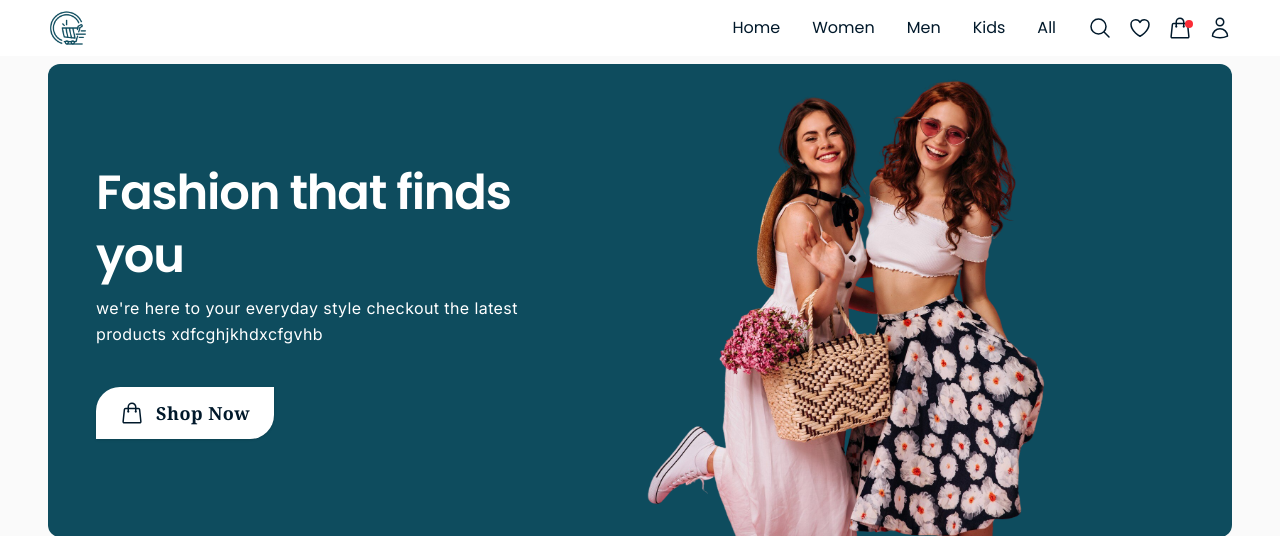
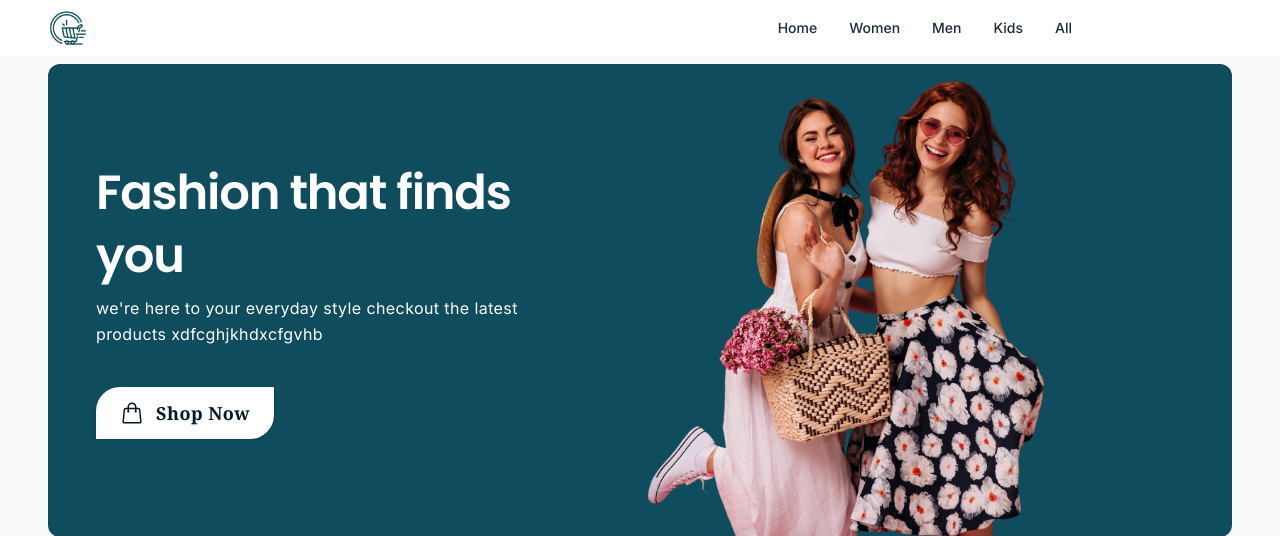
Before and after one commit to Susmita277/ecom-website, a Laravel app: page / in a window 1280 px wide. Shown: the top 536 px of the page. Run offline with Laravel 12, Linux system fonts and the light colour scheme; style sheets or scripts are compiled from the project's sources; some libraries are stand-ins or nearby versions.

Commit message:
modify navigation links and icon styling

```diff
--- a/resources/views/livewire/navigation.blade.php
+++ b/resources/views/livewire/navigation.blade.php
@@ -1,7 +1,6 @@
-
 <nav class="font-poppins lg:block hidden px-12 py-2 bg-white sticky top-0 z-50 " x-data>
     <ul class="flex  justify-between items-center">
-        <a href="">
+        <a href="{{route('home')}}">
             <li class="flex gap-0 items-center w-[40px] h-[40px] overflow-hidden">
                 <img src="logo.png" alt="logo" class="  object-cover w-full h-full object-center">
 
@@ -9,77 +8,29 @@
         </a>
 
         <li class="flex items-center gap-8 ">
-            <div class="flex gap-8 items-center transition-all smooth ">
-                <h5 class="hover:text-primary  cursor-pointer">Home</h5>
+            <div class="flex gap-8 items-center transition-all smooth  text-gray-800">
+                <a href="{{route('home')}}"><span class="hover:text-primary  cursor-pointer">Home</span></a>
 
                 <div class=" group  inline-block ">
-                    <h5 class="group-hover:text-primary z-50 cursor-pointer">Women</h5>
+                    <span class="group-hover:text-primary z-50 cursor-pointer">Women</span>
 
                 </div>
                 <div class=" group ">
-                    <h5 class="group-hover:text-primary cursor-pointer">Men</h5>
+                    <span class="group-hover:text-primary cursor-pointer">Men</span>
                 </div>
                 <div class=" group ">
-                    <h5 class="group-hover:text-primary cursor-pointer">Kids</h5>
+                    <span class="group-hover:text-primary cursor-pointer">Kids</span>
 
                 </div>
 
-                    <h5 class="hover:text-primary cursor-pointer">All</h5>
+                <a href="{{route('products')}}"><span class="hover:text-primary cursor-pointer">All</span></a>
 
             </div>
             <div class="flex gap-4">
-
-                <svg xmlns="http://www.w3.org/2000/svg" fill="none" viewBox="0 0 24 24" stroke-width="1.5"
-                    stroke="currentColor" class="size-6" >
-                    <path stroke-linecap="round" stroke-linejoin="round"
-                        d="m21 21-5.197-5.197m0 0A7.5 7.5 0 1 0 5.196 5.196a7.5 7.5 0 0 0 10.607 10.607Z" />
-                </svg>
-
-                <label for="wishlist"  class="relative">
-                    <svg xmlns="http://www.w3.org/2000/svg" fill="none" viewBox="0 0 24 24" stroke-width="1.5"
-                        stroke="currentColor" class="size-6">
-                        <path stroke-linecap="round" stroke-linejoin="round"
-                            d="M21 8.25c0-2.485-2.099-4.5-4.688-4.5-1.935 0-3.597 1.126-4.312 2.733-.715-1.607-2.377-2.733-4.313-2.733C5.1 3.75 3 5.765 3 8.25c0 7.22 9 12 9 12s9-4.78 9-12Z" />
-                    </svg>
-
-                    {{-- <span x-show="$store.app.wishlist.length > 0"
-                        class="absolute top-1  -right-px w-2 h-2 bg-red-500 rounded-full flex text-white items-center justify-center"></span> --}}
-                </label>
-
-
-
-                <a href="" class="relative">
-                    <svg xmlns="http://www.w3.org/2000/svg" fill="none" viewBox="0 0 24 24" stroke-width="1.5"
-                        stroke="currentColor" class="size-6">
-                        <path stroke-linecap="round" stroke-linejoin="round"
-                            d="M15.75 10.5V6a3.75 3.75 0 1 0-7.5 0v4.5m11.356-1.993 1.263 12c.07.665-.45 1.243-1.119 1.243H4.25a1.125 1.125 0 0 1-1.12-1.243l1.264-12A1.125 1.125 0 0 1 5.513 7.5h12.974c.576 0 1.059.435 1.119 1.007ZM8.625 10.5a.375.375 0 1 1-.75 0 .375.375 0 0 1 .75 0Zm7.5 0a.375.375 0 1 1-.75 0 .375.375 0 0 1 .75 0Z" />
-                    </svg>
-
-                    <span
-                        class="absolute top-1  -right-px w-2 h-2 bg-red-500 rounded-full flex text-white items-center justify-center"></span>
-                </a>
-
-                <div class="relative group">
-                    <svg xmlns="http://www.w3.org/2000/svg" fill="none" viewBox="0 0 24 24" stroke-width="1.5"
-                        stroke="currentColor" class="size-6">
-                        <path stroke-linecap="round" stroke-linejoin="round"
-                            d="M15.75 6a3.75 3.75 0 1 1-7.5 0 3.75 3.75 0 0 1 7.5 0ZM4.501 20.118a7.5 7.5 0 0 1 14.998 0A17.933 17.933 0 0 1 12 21.75c-2.676 0-5.216-.584-7.499-1.632Z" />
-                    </svg>
-                    <div
-                        class="absolute px-5 py-2 bg-white  translate py-4 -translate-x-[110px] w-[150px] group-hover:block hidden top-full">
-
-                            <div>
-                                <p class="py-1 cursor-pointer" @click.prevent="$store.modal.showLogin()">Sign in</p>
-                                <p class="py-1 cursor-pointer" @click.prevent="$store.modal.showSignup()">Sign up</p>
-                            </div>
-
-
-
-
-                    </div>
-
-                </div>
-
+                <x-heroicon-o-magnifying-glass class="w-5 h-5 " />
+                <x-heroicon-o-heart class="w-5 h-5" />
+                <x-heroicon-o-shopping-bag class="w-5 h-5" />
+                <x-heroicon-o-user class="w-5 h-5"/>
 
             </div>
 
```
